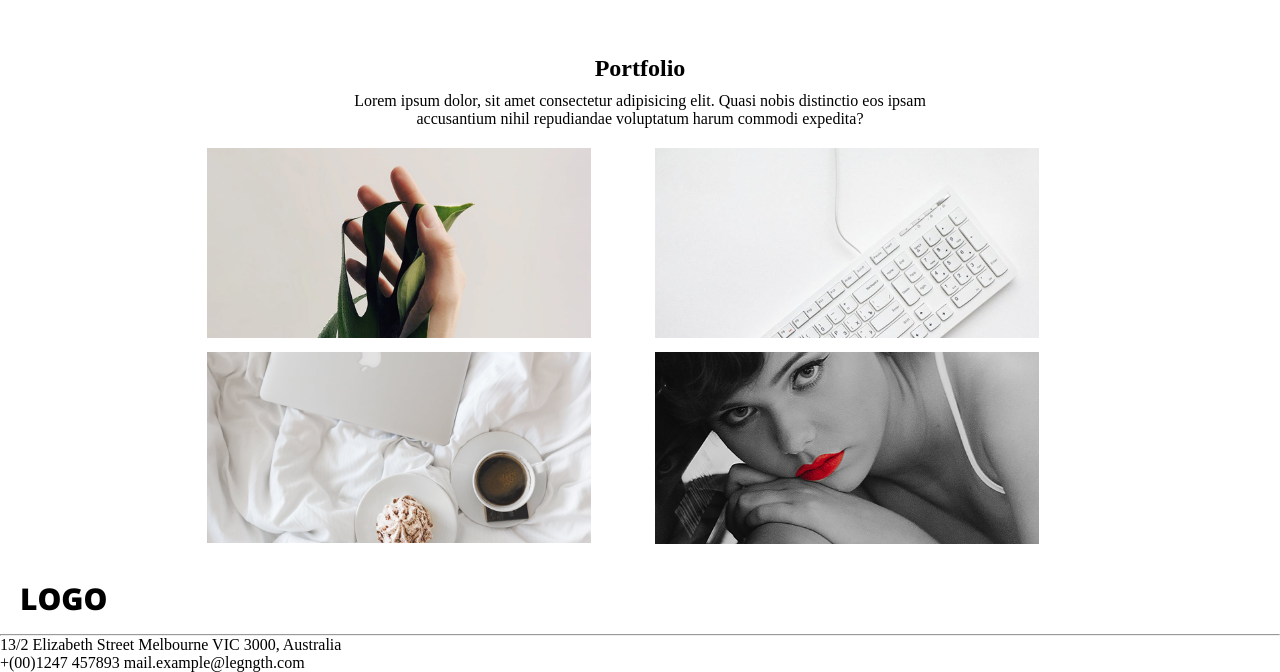
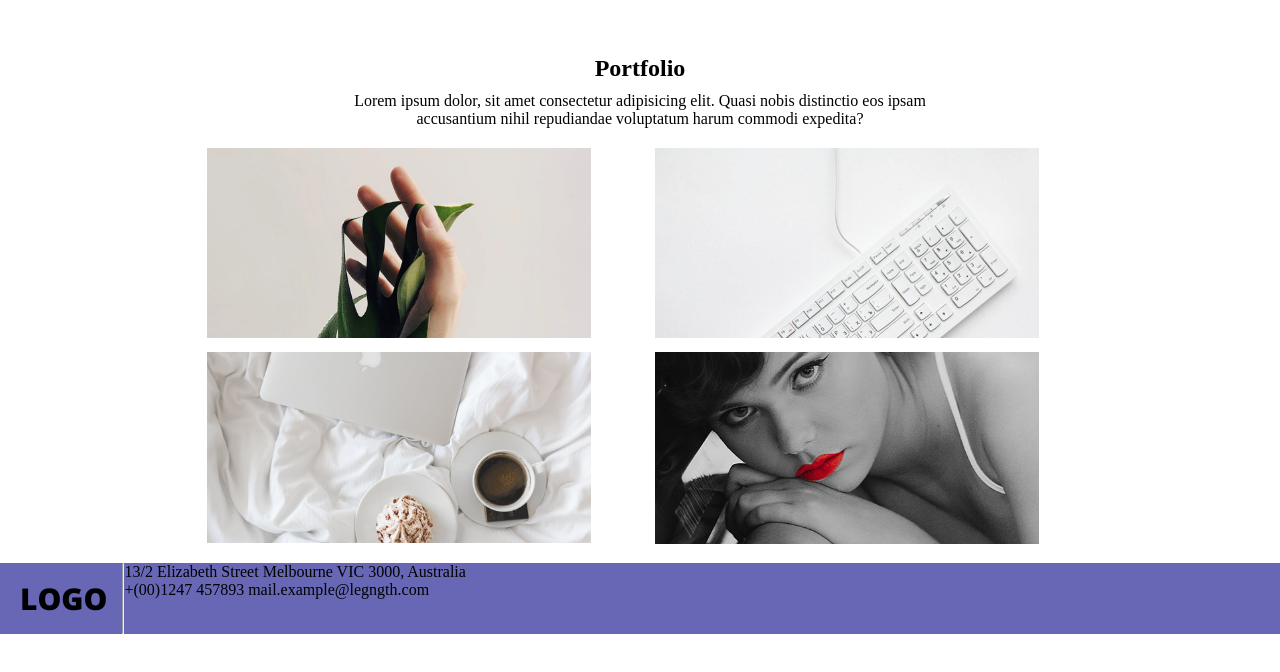
Before and after one commit to Greenyaaa/One-page-psd-template, a plain HTML site: page index.html in a window 1280 px wide. Shown: the part 1095-1767 px from the top of the page. After the commit the page ends 1729 px from the top, so only its background shows below. Drawn offline with Linux system fonts and the light colour scheme.

Commit message:
footer positioning

```diff
--- a/dist/css/main.css
+++ b/dist/css/main.css
@@ -62,6 +62,22 @@ header nav {
 @font-face {
   font-family: OpenSans-SemiBoldItalic;
   src: url("/assets/fonts/OpenSans-SemiBoldItalic.ttf");
+}
+
+footer {
+  background-color: #6767b6;
+}
+
+footer .right_foot {
+  display: -webkit-box;
+  display: -ms-flexbox;
+  display: flex;
+}
+
+footer .left_foot {
+  display: -webkit-box;
+  display: -ms-flexbox;
+  display: flex;
 }
 
 main {
```
Also changed, not shown: 1 other file.
